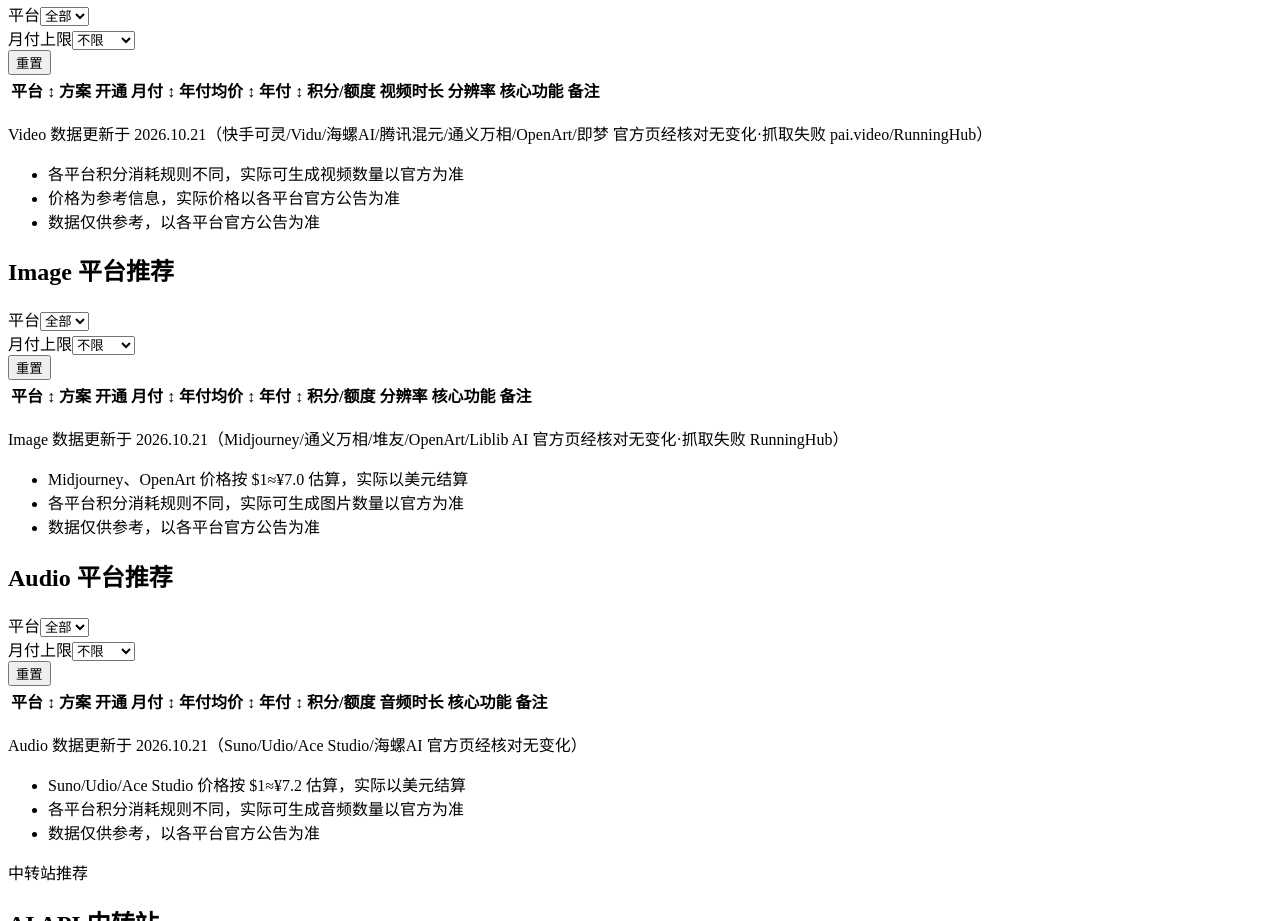
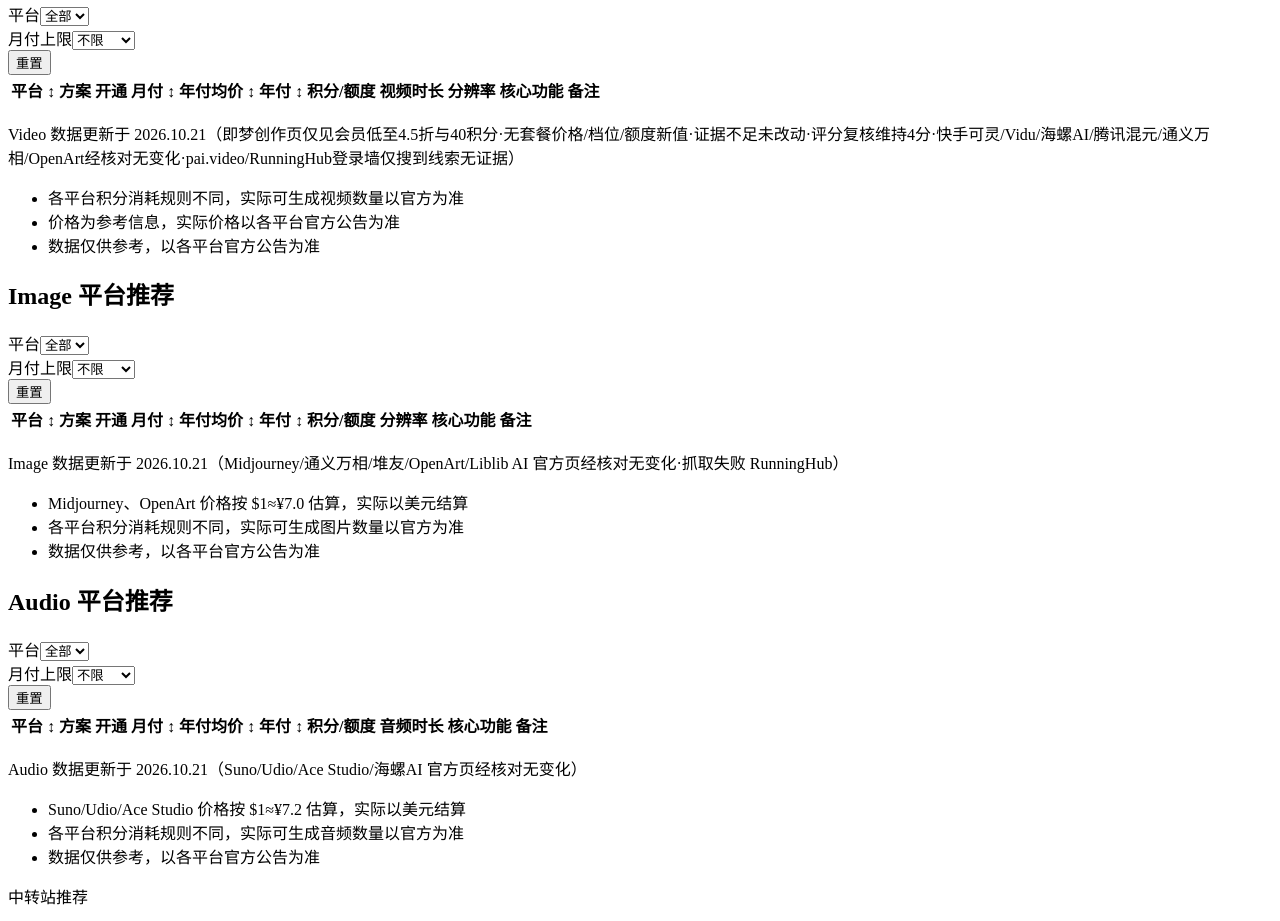
Before and after one commit to HsMirage/AIPlanHub, a plain HTML site: page index.html in a window 1280 px wide. Shown: the part 6000-6921 px from the top of the page. Drawn offline with Linux system fonts and the light colour scheme; a script that the page names is missing.

Commit message:
fix: Video 数据更新 2026.10.21

```diff
--- a/index.html
+++ b/index.html
@@ -464,7 +464,7 @@
       </div>
     </section>
     <section class="section notes-section">
-      <p class="section-update-date">Video 数据更新于 2026.10.21（快手可灵/Vidu/海螺AI/腾讯混元/通义万相/OpenArt/即梦 官方页经核对无变化·抓取失败 pai.video/RunningHub）</p>
+      <p class="section-update-date">Video 数据更新于 2026.10.21（即梦创作页仅见会员低至4.5折与40积分·无套餐价格/档位/额度新值·证据不足未改动·评分复核维持4分·快手可灵/Vidu/海螺AI/腾讯混元/通义万相/OpenArt经核对无变化·pai.video/RunningHub登录墙仅搜到线索无证据）</p>
       <ul class="notes-list">
         <li>各平台积分消耗规则不同，实际可生成视频数量以官方为准</li>
         <li>价格为参考信息，实际价格以各平台官方公告为准</li>
```
Also changed, not shown: README.md.
